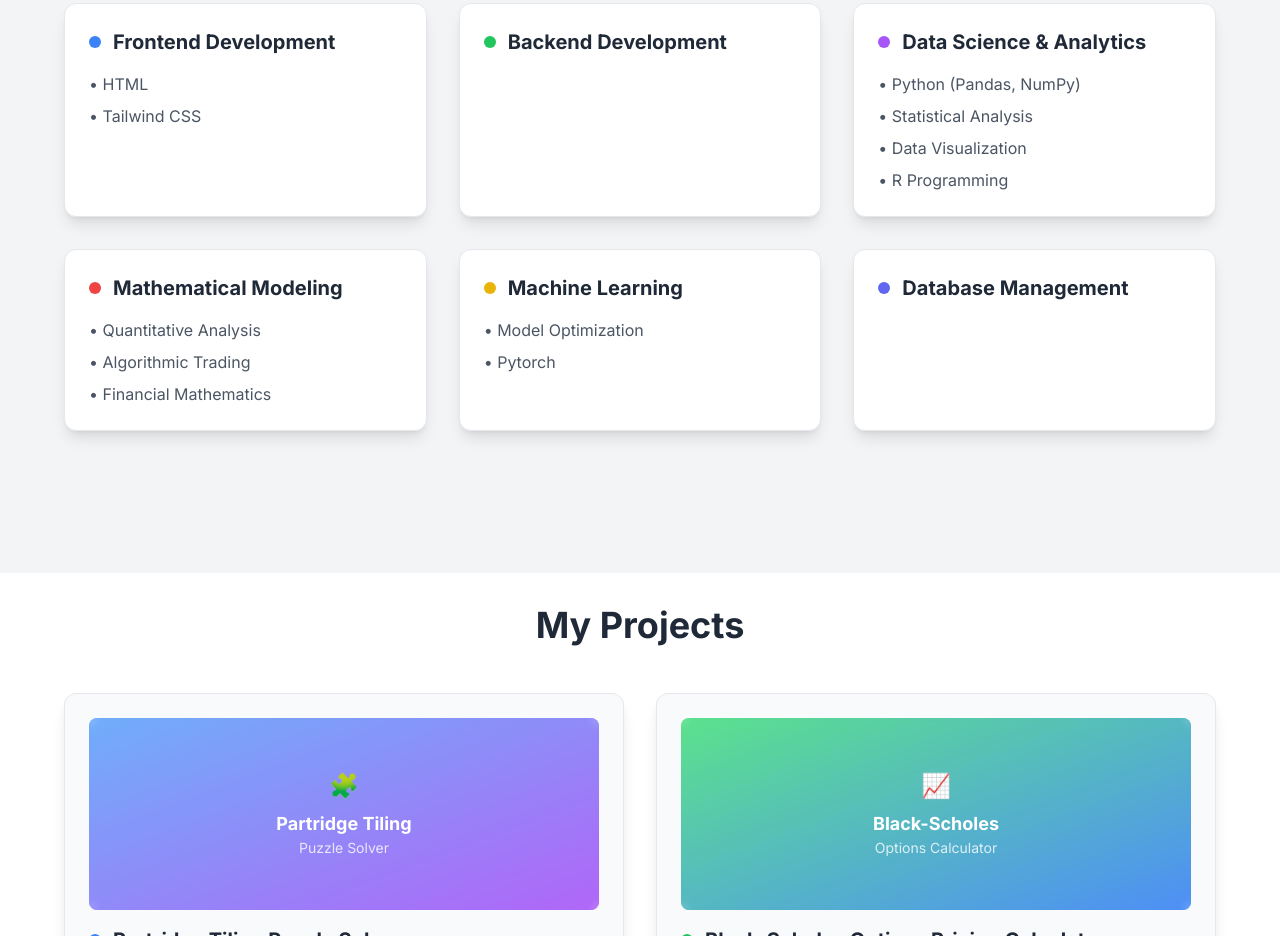
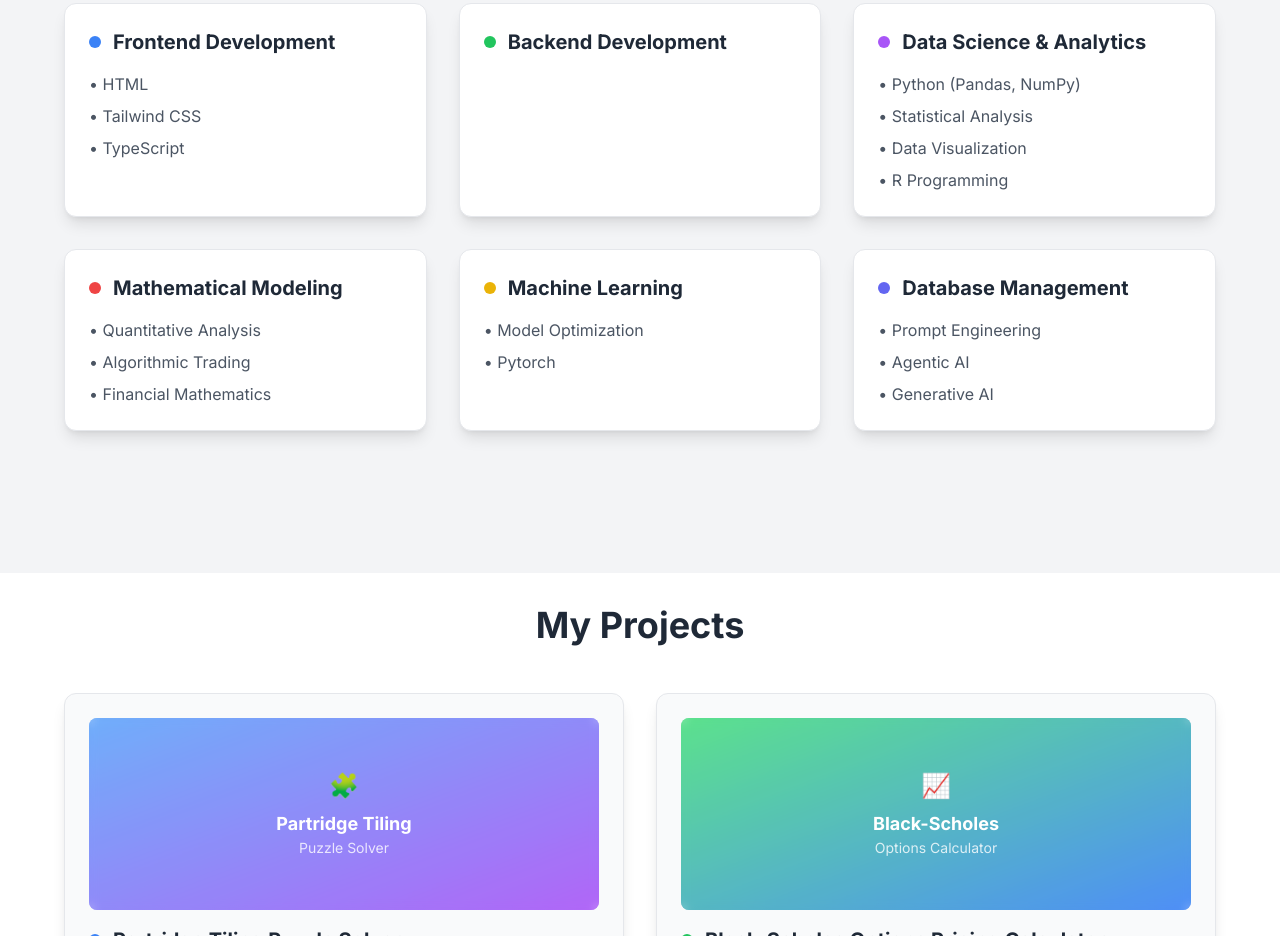
Before and after one commit to giovannivitale4722/giovannivitale4722.github.io, a plain HTML site: page index.html in a window 1280 px wide. Shown: the part 1027-1963 px from the top of the page. Drawn offline with nearby package versions, Linux system fonts and the light colour scheme.

Commit message:
Update index.html

```diff
--- a/index.html
+++ b/index.html
@@ -131,6 +131,7 @@
                 <ul class="text-gray-600 space-y-2">
                     <l1>• HTML</l1>
                     <li>• Tailwind CSS</li>
+                    <li>• TypeScript</li>
                 </ul>
             </div>
 
@@ -184,13 +185,16 @@
                 </ul>
             </div>
 
-            <!-- Database Management -->
+            <!-- AI  -->
             <div class="bg-white p-6 rounded-xl shadow-lg border border-gray-200 hover:shadow-xl transition-shadow duration-300">
                 <div class="flex items-center mb-4">
                     <div class="w-3 h-3 bg-indigo-500 rounded-full mr-3"></div>
                     <h3 class="text-xl font-bold text-gray-800">Database Management</h3>
                 </div>
                 <ul class="text-gray-600 space-y-2">
+                    <li>• Prompt Engineering</li>
+                    <li>• Agentic AI </li>
+                    <li>• Generative AI</li>
                 </ul>
             </div>
         </div>
```
